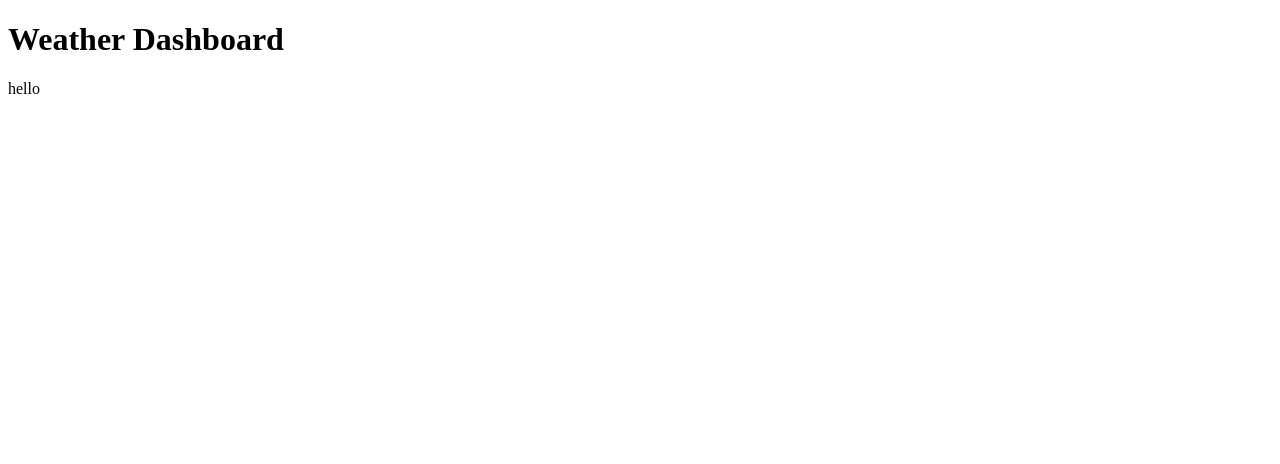
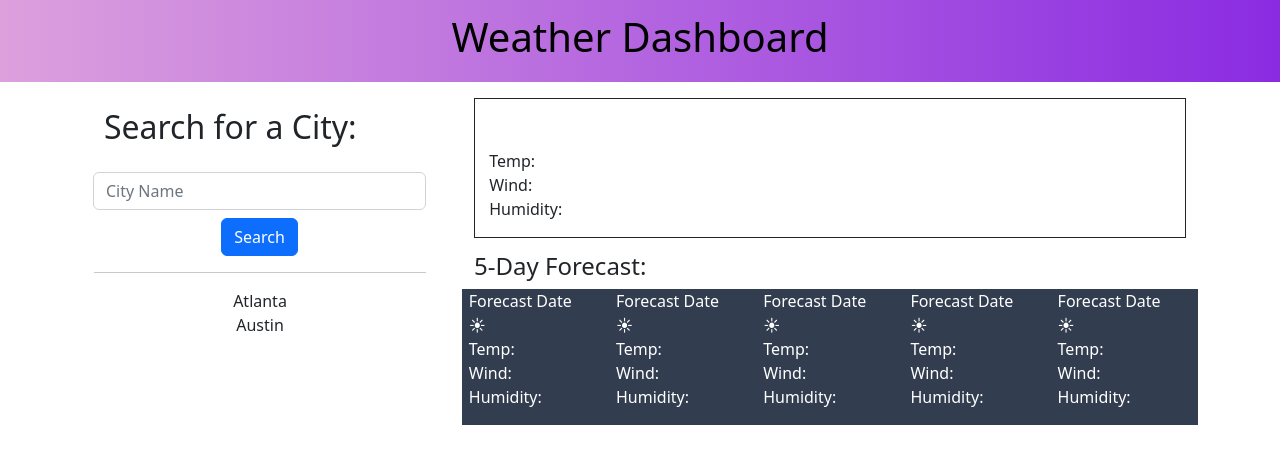
Before and after one commit to Alex-C-Codes/AlexCook-WeatherDashboard, a plain HTML site: page index.html in a window 1280 px wide. Drawn offline with nearby package versions, Linux system fonts and the light colour scheme.

Commit message:
added html and css styling. Added search bar and search button. Added current conditions box. Updated the search box so that it updates current weather conditions box. Added the 5-day forecast box with 5 columns. Added the very beginning stages of the search history container.

```diff
--- a/assets/css/style.css
+++ b/assets/css/style.css
@@ -0,0 +1,42 @@
+* {
+    box-sizing: border-box;
+    padding: 0;
+    margin: 0;
+}
+
+/* general styling */
+header {
+    /* background-color: plum; */
+    background-image: linear-gradient(to right, plum, blueviolet);
+    padding: 1%;
+    text-align:center
+}
+
+a, a:hover {
+    text-decoration: none;
+    color: black;
+}
+
+h2 {
+    padding: 3%;
+}
+
+ul {
+    list-style-type: none;
+    padding-left: 2%;
+}
+
+.forecastBox {
+    background-color: #323d4f;
+    color: white;
+}
+
+/* .row {
+    --bs-gutter-x: 0rem;
+} */
+
+/* div {
+    padding-left: 5%;
+    padding-right: 5%;
+    padding-top: 1%;
+} */
--- a/assets/js/script.js
+++ b/assets/js/script.js
@@ -0,0 +1,84 @@
+// General variables
+var APIKey = 'a516a7fbfd46ba170d60592a260e7eec';
+var city;
+var latitude;
+var longitude;
+var searchBarEl = document.getElementById('searchBar');
+var currentConditionsContainer = document.getElementById('currentConditions');
+var weatherIcon = ' &#9728;';
+
+// Current Conditions variables
+var cityNameEl = document.getElementById('cityName');
+var tempEl = document.getElementById('temp');
+var windEl = document.getElementById('wind');
+var humidityEl = document.getElementById('humidity');
+
+// Weather API calls
+var geocodingURL = 'https://api.openweathermap.org/data/2.5/weather?q='+city+'&appid='+APIKey;
+var currentConditionsURL = 'https://api.openweathermap.org/data/2.5/weather?lat='+latitude+'&lon='+longitude+'&appid='+APIKey;
+var forecastURL = 'https://api.openweathermap.org/data/2.5/forecast?lat='+latitude+'&lon='+longitude+'&appid='+APIKey;
+
+// gets search query from user's input into the search bar
+function getSearch() {
+    city = searchBarEl.value;
+    geocodingURL = 'https://api.openweathermap.org/data/2.5/weather?q='+city+'&appid='+APIKey;
+
+    // fetches the weather API
+    fetch(geocodingURL)
+        .then((response) => response.json())
+        .then((data) => {
+            console.log('geocodingURL');
+            console.log(data);
+
+            latitude = data.coord.lat;
+            longitude = data.coord.lon;
+            weatherIcon = data.weather[0].icon;
+
+            // populate Current Conditions box
+            // [ ] need to update Temp so that it's farhenheit
+            city = city[0].toUpperCase() + city.slice(1);
+            cityNameEl.innerHTML = city + getCurrentDay() + weatherIcon;
+            tempEl.innerHTML = 'Temp: ' + data.main.temp + '°F';
+            windEl.innerHTML = 'Wind: ' + data.wind.speed + ' MPH';
+            humidityEl.innerHTML = 'Humidity: ' + data.main.humidity + ' %';
+
+            getCurrentConditions();
+            getForecast();
+
+        });
+}
+
+function getForecast() {
+    forecastURL = 'https://api.openweathermap.org/data/2.5/forecast?lat='+latitude+'&lon='+longitude+'&appid='+APIKey;
+
+    fetch(forecastURL)
+        .then((response) => response.json())
+        .then((data) => {
+            console.log('getForecast');
+            console.log(data);
+            console.log(data.list);
+        });
+}
+
+function getCurrentConditions() {
+    currentConditionsURL = 'https://api.openweathermap.org/data/2.5/weather?lat='+latitude+'&lon='+longitude+'&appid='+APIKey;
+
+    fetch(currentConditionsURL)
+        .then((response) => response.json())
+        .then((data) => {
+            console.log('getCurrentConditions');
+            console.log(data);
+        })
+}
+
+function getCurrentDay() {
+    let today = new Date();
+    let dd = String(today.getDate()).padStart(2,'0');
+    let mm = String(today.getMonth() + 1).padStart(2,'0'); //January is 0
+    let yyyy = today.getFullYear();
+    yyyy = yyyy.toString();
+    yyyy = yyyy[2] + yyyy[3];
+
+    today = ' (' + mm + '/' + dd + '/' + yyyy + ') ';
+    return today;
+}
--- a/index.html
+++ b/index.html
@@ -4,16 +4,118 @@
     <title>Weather Dashboard</title>
     <meta charset="UTF-8" />
     <meta name="viewport" content="width=device-width, initial-scale=1" />
+    <link href="https://cdn.jsdelivr.net/npm/bootstrap@5.2.2/dist/css/bootstrap.min.css" rel="stylesheet" integrity="sha384-Zenh87qX5JnK2Jl0vWa8Ck2rdkQ2Bzep5IDxbcnCeuOxjzrPF/et3URy9Bv1WTRi" crossorigin="anonymous">
     <link rel="stylesheet" type="text/css" href="./assets/css/style.css" />
   </head>
   <body>
     <!-- Header -->
     <header>
-      <h1>Weather Dashboard</h1>
+      <h1><a href="./index.html">Weather Dashboard</a></h1>
     </header>
 
-    <div>hello</div>
+    <!-- main body content -->
+    <div class="container px-4 pt-3">
+        <div class="row gx-5">
+            <!-- left column with search query + search history -->
+            <div class="col-4 text-center">
+                <!-- search query input -->
+                <div id="searchQueryContainer" class="input-group mb-3 d-grid gap-2">
+                    <h2 class="text-start">Search for a City:</h2>
+                    <div>
+                        <input id="searchBar" type="text" class="form-control" placeholder="City Name" aria-label="Recipient's username" aria-describedby="button-addon2">
+                    </div>
+                    <div>
+                        <button class="btn btn-primary" type="button" id="button-addon2" onclick="getSearch();">Search</button>
+                    </div>
+                </div>
+                <hr></hr>
+                <!-- search history -->
+                <div id="searchHistoryContainer">
+                    <div class="">Atlanta</div>
+                    <div class="">Austin</div>
+                </div>
+            </div>
 
+            <!-- right column with current conditions box + 5-day forecast boxes -->
+            <div class="col-8 col-sm-8">
+                <!-- current conditions box -->
+                <div id="currentConditionsContainer" class="border border-dark">
+                    <h2 id="cityName"></h2>
+                    <ul>
+                        <li id="temp">Temp:</li>
+                        <li id="wind">Wind:</li>
+                        <li id="humidity">Humidity:</li>
+                    </ul>
+                </div>
+                <!-- forecast boxes -->
+                <div id="forecastContainer" style="padding-top:2%;">
+                    <h4>5-Day Forecast:</h4>
+                    <div class="row">
+                        <div class="forecastBox col gx-2">
+                            <ul>
+                                <li>Forecast Date</li>
+                                <li>&#9728;</li>
+                                <li>Temp:</li>
+                                <li>Wind:</li>
+                                <li>Humidity:</li>
+                            </ul>
+                        </div>
+                        <div class="forecastBox col gx-2">
+                            <ul>
+                                <li>Forecast Date</li>
+                                <li>&#9728;</li>
+                                <li>Temp:</li>
+                                <li>Wind:</li>
+                                <li>Humidity:</li>
+                            </ul>
+                        </div>
+                        <div class="forecastBox col gx-2">
+                            <ul>
+                                <li>Forecast Date</li>
+                                <li>&#9728;</li>
+                                <li>Temp:</li>
+                                <li>Wind:</li>
+                                <li>Humidity:</li>
+                            </ul>
+                        </div>
+                        <div class="forecastBox col gx-2">
+                            <ul>
+                                <li>Forecast Date</li>
+                                <li>&#9728;</li>
+                                <li>Temp:</li>
+                                <li>Wind:</li>
+                                <li>Humidity:</li>
+                            </ul>
+                        </div>
+                        <div class="forecastBox col gx-2">
+                            <ul>
+                                <li>Forecast Date</li>
+                                <li>&#9728;</li>
+                                <li>Temp:</li>
+                                <li>Wind:</li>
+                                <li>Humidity:</li>
+                            </ul>
+                        </div>
+                    </div>
+                </div>
+            </div>
+        </div>
+    </div>
+
+    <!--
+        GIVEN a weather dashboard with form inputs
+        WHEN I search for a city
+        [ ] THEN I am presented with current and future conditions for that city and that city is added to the search history
+        WHEN I view current weather conditions for that city
+        [ ] THEN I am presented with the [x] city name, [x] the date, [ ] an icon representation of weather conditions, [ ] the temperature, [x] the humidity, and [x] the the wind speed
+        WHEN I view future weather conditions for that city
+        [ ] THEN I am presented with a 5-day forecast that displays the date, an icon representation of weather conditions, the temperature, the wind speed, and the humidity
+        WHEN I click on a city in the search history
+        [ ] THEN I am again presented with current and future conditions for that city
+    -->
+    <!--
+        <script src="https://api.openweathermap.org/data/2.5/forecast?lat={lat}&lon={lon}&appid={API key}" ></script>
+    -->
     <script src="./assets/js/script.js"></script>
   </body>
 </html>
```
Also changed, not shown: assets/images/demo-image.png (added).
